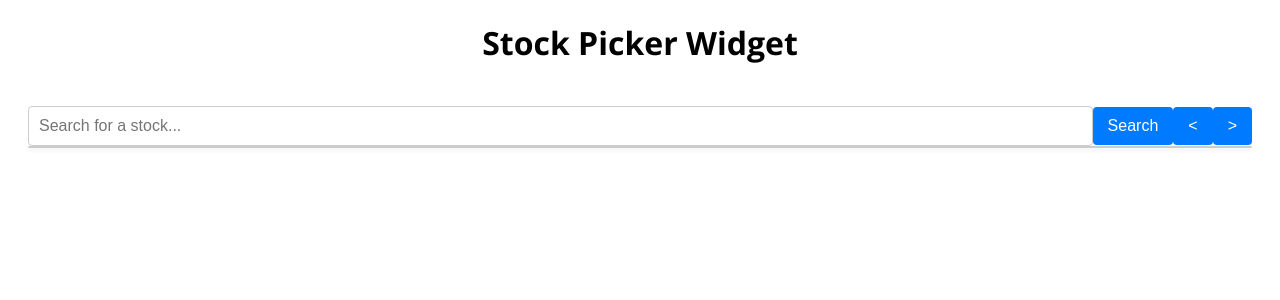
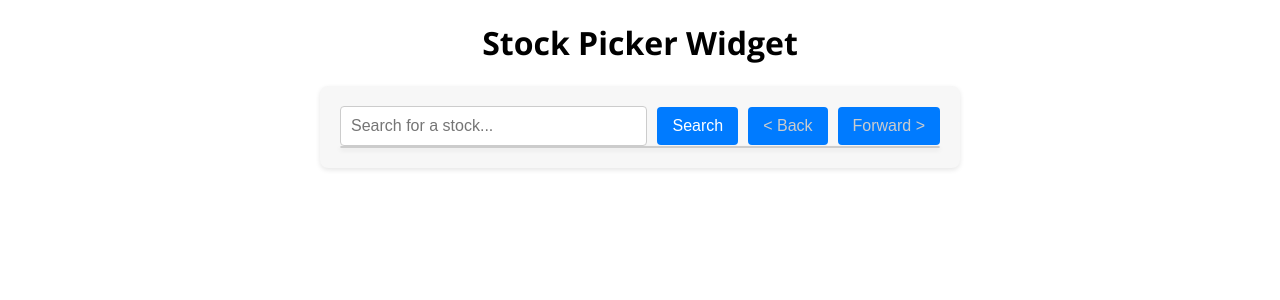
Before and after one commit to ank1traj/stock-search2, a React (Create React App) app: page / in a window 1280 px wide. Shown: the top 300 px of the page. Built offline with nearby package versions, Linux system fonts and the light colour scheme.

Commit message:
styling and redux

```diff
--- a/src/components/StockPicker.css
+++ b/src/components/StockPicker.css
@@ -8,18 +8,22 @@ body {
 /* Color Palette */
 :root {
   --primary-color: #007bff;
+  --secondary-color: #0056b3;
   --text-color: #333;
   --background-color: #f7f7f7;
 }
 
+/* Stock Picker Container */
 .stock-picker {
-  margin-top: 20px;
+  margin: 20px auto;
   padding: 20px;
-  /*background-color: var(--background-color);
+  background-color: var(--background-color);
   box-shadow: 0px 2px 5px rgba(0, 0, 0, 0.1);
-  border-radius: 8px;*/
+  border-radius: 8px;
+  max-width: 600px;
 }
 
+/* Search Bar */
 .search-bar {
   display: flex;
   align-items: center;
@@ -31,6 +35,12 @@ body {
   border: 1px solid #ccc;
   border-radius: 4px;
   flex-grow: 1;
+  transition: border-color 0.3s ease;
+}
+
+.search-bar input:focus {
+  outline: none;
+  border-color: var(--primary-color);
 }
 
 .search-bar button {
@@ -45,9 +55,10 @@ body {
 }
 
 .search-bar button:hover {
-  background-color: #0056b3;
+  background-color: var(--secondary-color);
 }
 
+/* Autocomplete List */
 .autocomplete-list {
   list-style: none;
   padding: 0;
@@ -64,6 +75,8 @@ body {
   transition: background-color 0.3s ease;
   border-bottom: 1px solid #ccc;
   color: var(--text-color);
+  display: flex;
+  justify-content: space-between;
 }
 
 .autocomplete-list li:last-child {
@@ -74,6 +87,7 @@ body {
   background-color: #f5f5f5;
 }
 
+/* Stock Details */
 .stock-details {
   margin-top: 20px;
   padding-top: 20px;
@@ -90,3 +104,54 @@ body {
   margin: 8px 0;
   color: var(--text-color);
 }
+
+
+/* Search Button */
+.search-button {
+  padding: 10px 15px;
+  font-size: 16px;
+  background-color: var(--primary-color);
+  color: white;
+  border: none;
+  border-radius: 4px;
+  cursor: pointer;
+  transition: background-color 0.3s ease;
+  margin-left: 10px;
+}
+
+.search-button:hover {
+  background-color: var(--secondary-color);
+}
+
+/* Navigation Buttons */
+.nav-button {
+  padding: 10px 15px;
+  font-size: 16px;
+  background-color: transparent;
+  border: 1px solid var(--primary-color);
+  color: var(--primary-color);
+  border-radius: 4px;
+  cursor: pointer;
+  transition: background-color 0.3s ease, color 0.3s ease;
+  margin-left: 10px;
+}
+
+.nav-button:disabled {
+  color: #ccc;
+  cursor: not-allowed;
+  border-color: #ccc;
+}
+
+.nav-button:hover:not(:disabled) {
+  background-color: var(--primary-color);
+  color: white;
+}
+
+.autocomplete-symbol {
+  font-weight: bold;
+  margin-right: 5px;
+}
+
+.autocomplete-name {
+  color: #888;
+}
--- a/src/components/StockPicker.js
+++ b/src/components/StockPicker.js
@@ -90,13 +90,26 @@ function StockPicker() {
         onChange={(e) => dispatch(setSearchTerm(e.target.value))}
       />
       <button
+        className="search-button"
         onClick={handleSearch}
         disabled={!state.selectedStock || loading}
       >
         Search
       </button>
-        <button onClick={() => handleHistoryNavigation(-1)}>&lt;</button>
-        <button onClick={() => handleHistoryNavigation(1)}>&gt;</button>
+      <button
+        className="nav-button"
+        onClick={() => handleHistoryNavigation(-1)}
+        disabled={state.searchHistoryIndex <= 0}
+      >
+        &lt; Back
+      </button>
+      <button
+        className="nav-button"
+        onClick={() => handleHistoryNavigation(1)}
+        disabled={state.searchHistoryIndex >= state.searchHistory.length - 1}
+      >
+        Forward &gt;
+      </button>
     </div>
     <ul className="autocomplete-list">
       {state.autocompleteResults.map((result) => (
@@ -104,7 +117,8 @@ function StockPicker() {
           key={result.symbol}
           onClick={() => handleAutocompleteClick(result.symbol)}
         >
-            {result.symbol} - {result.name}
+          <span className="autocomplete-symbol">{result.symbol}</span>
+          <span className="autocomplete-name">{result.name}</span>
         </li>
       ))}
     </ul>
@@ -117,9 +131,8 @@ function StockPicker() {
         <p>Country: {state.selectedStock.country}</p>
       </div>
     )}
-
   </div>
-  );
+  )
 }
 
 export default StockPicker;
--- a/src/services/stockService.js
+++ b/src/services/stockService.js
@@ -1,5 +1,5 @@
 // stockService.js
-const API_KEY = "6AVC3L6F4WXVVLNI"; // Replace with your actual API key
+const API_KEY = "XGY476OYU14V6G2G"; // Replace with your actual API key
 
 async function fetchAutocompleteResults(searchTerm) {
   if (searchTerm.trim() === "") {
```
Lines whose indentation alone changed are shown as unchanged.
